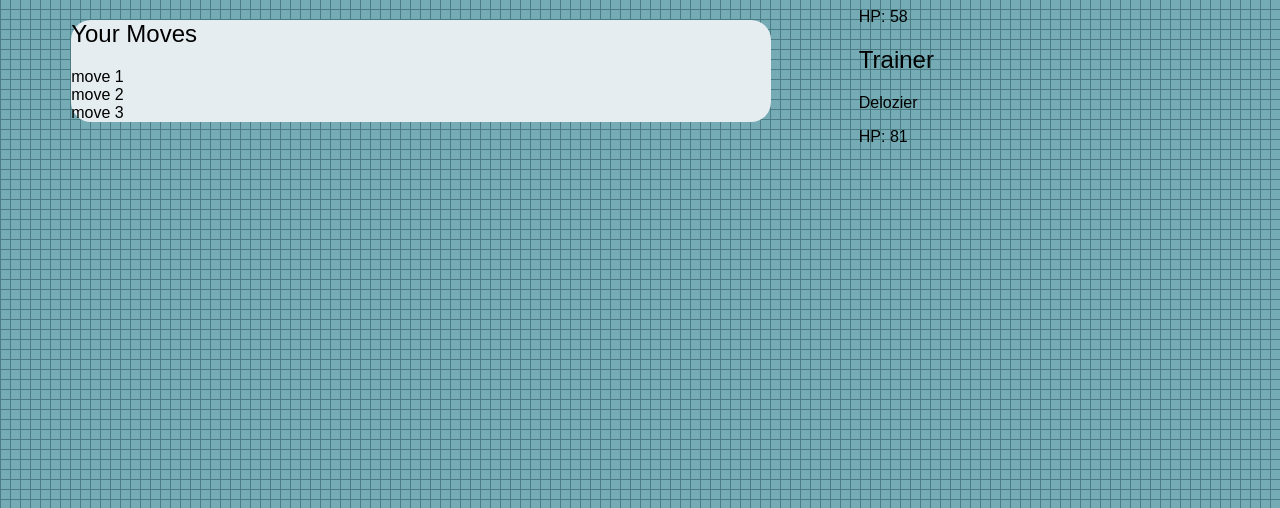
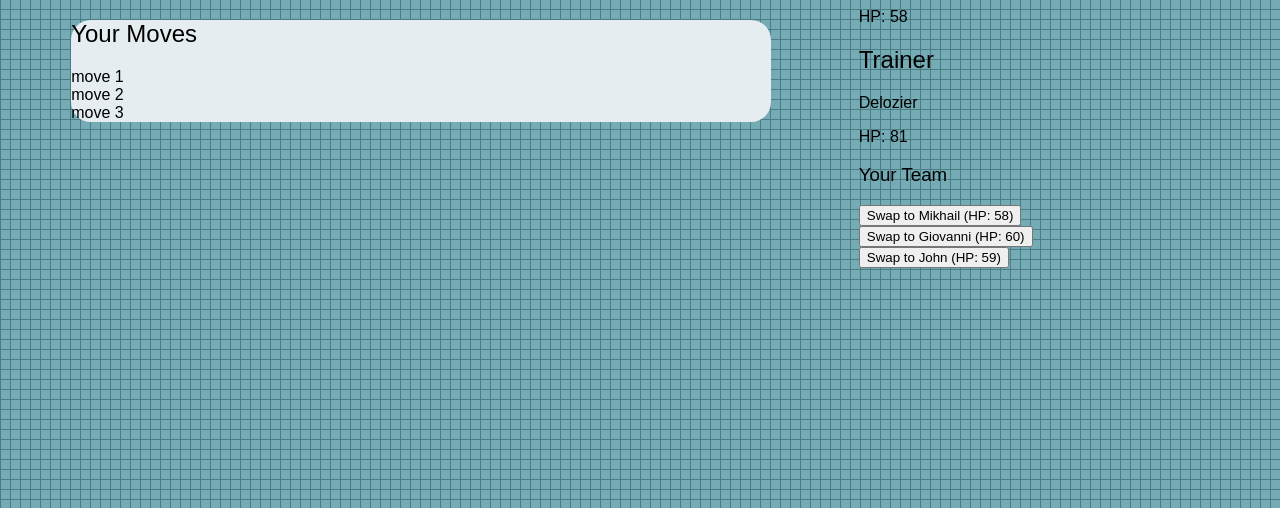
Before and after one commit to dadoge217/Profemon, a Flask app: page /battle in a window 1280 px wide. Shown: the part 266-774 px from the top of the page. Run offline with Flask 3, Linux system fonts and the light colour scheme; some web fonts are replaced.

Commit message:
added swap buttons. swapping after fainting is free. otherwise costs a turn

```diff
--- a/app.py
+++ b/app.py
@@ -68,6 +68,22 @@ def battle():
         func.doMoves(move, bot_move, player, trainer)
     return render_template('battle.html', player=player, trainer=trainer)
 
+@app.route('/swap', methods=['POST'])
+def swap():
+    name = request.form['prof_name']
+    for prof in player.team:
+        if prof.name == name and not prof.fainted():
+            if(not player.currentProf.fainted()):
+                player.currentProf = prof
+                move = "swap"
+                bot_move = func.botMove(trainer, player)
+                func.doMoves(move, bot_move, player, trainer)
+                break
+            else:
+                player.currentProf = prof
+                break
+    return render_template('battle.html', player=player, trainer=trainer)
+
 if __name__ == "__main__":
     profemons = func.catchProf(profemons, "Mikhail")
     profemons = func.catchProf(profemons, "John")
--- a/templates/battle.html
+++ b/templates/battle.html
@@ -52,6 +52,17 @@
           <h2>Trainer</h2>
           <p>{{trainer.currentProf.name}}</p>
           <p>HP: {{trainer.currentProf.hp}}</p>
+          <h3>Your Team</h3>
+          {% for prof in player.team %}
+              {% if not prof.fainted() %}
+                  <form method="POST" action="/swap">
+                      <input type="hidden" name="prof_name" value="{{ prof.name }}">
+                      <button type="submit">
+                          Swap to {{ prof.name }} (HP: {{ prof.hp }})
+                      </button>
+                  </form>
+              {% endif %}
+          {% endfor %}
         </div>
       </div>
     </div>
```
